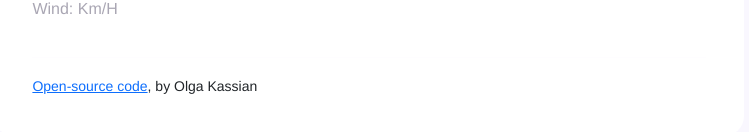
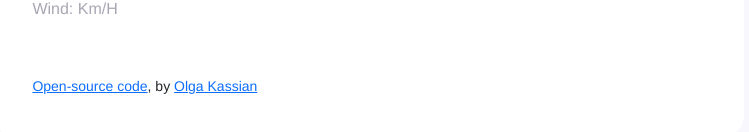
Before and after one commit to olgakassian/react-weather-app, a React (Create React App) app: page / in a window 1280 px wide. Shown: the part 458-590 px from the top of the page, without its empty margins (271-1020 px from the left). Built offline with nearby package versions, Linux system fonts and the light colour scheme.

Commit message:
Updated OK link

```diff
--- a/src/App.js
+++ b/src/App.js
@@ -29,7 +29,10 @@ function App() {
           >
             Open-source code
           </a>
-          , by Olga Kassian
+          , by{" "}
+          <a href="https://olgakassian.com" target="_blank" rel="noreferrer">
+            Olga Kassian
+          </a>
         </small>
       </div>
     </div>
```
